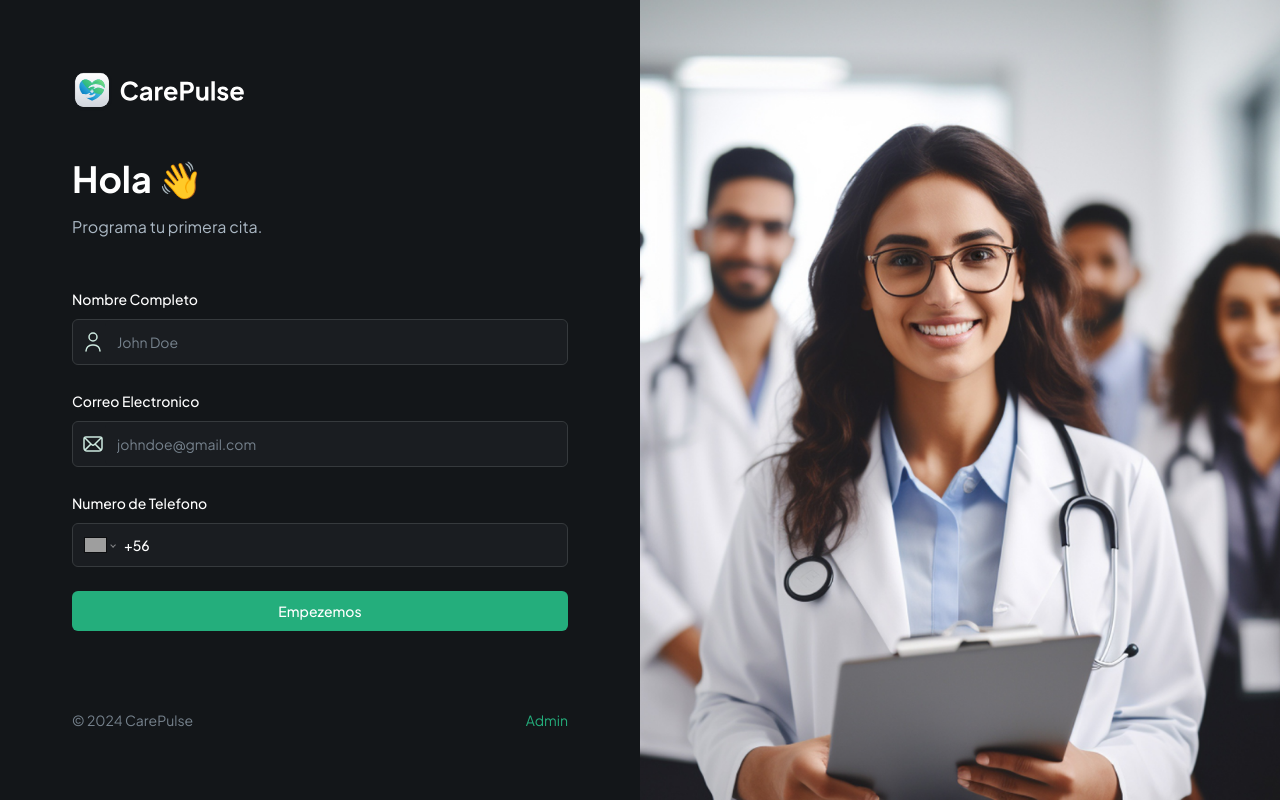
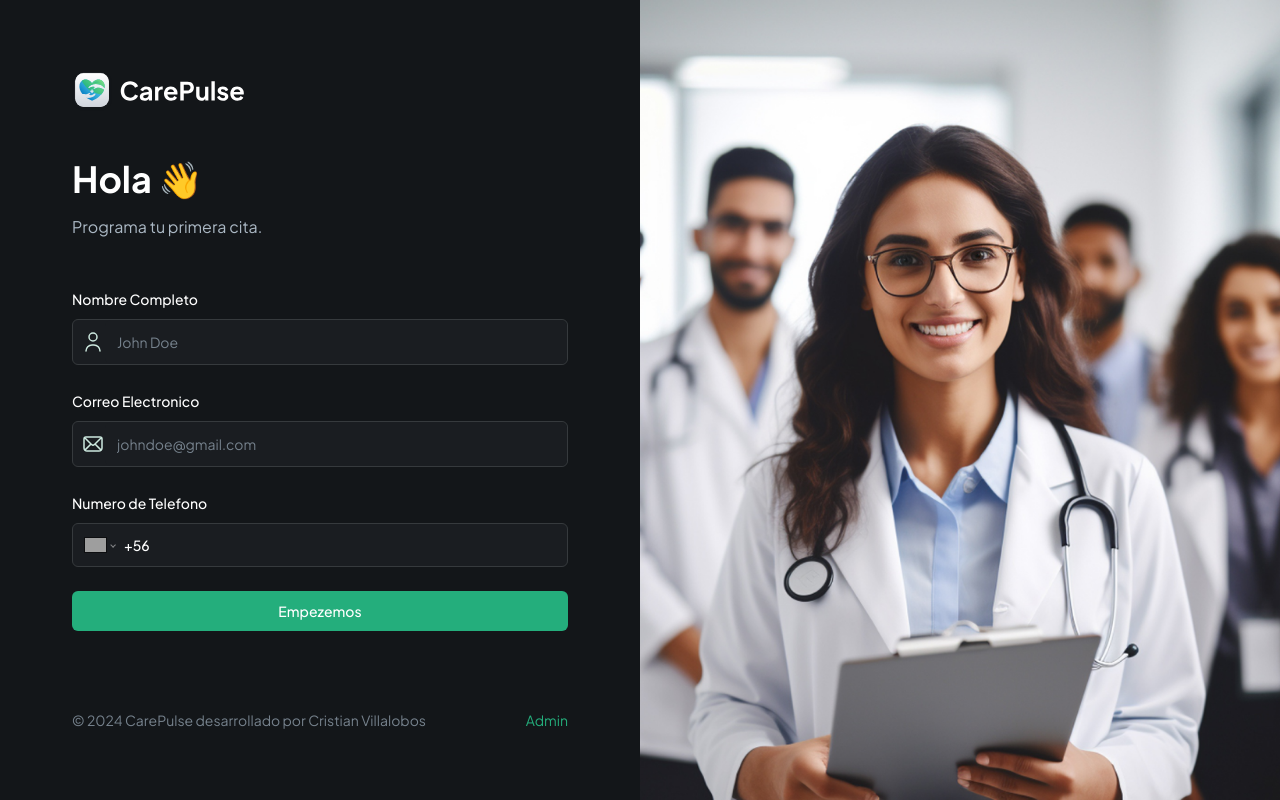
Before and after one commit to cristianvcx/carepulse, a Next.js app: page / in a window 1280 px wide. Built offline with nearby package versions, Linux system fonts and the light colour scheme; no server answers; grey boxes are pictures that could not be loaded.

Commit message:
actualizacion

```diff
--- a/app/page.tsx
+++ b/app/page.tsx
@@ -22,7 +22,7 @@ export default function Home({ searchParams }: SearchParamProps) {
           <PatientForm />
 
           <div className="text-14-regular mt-20 flex justify-between">
-            <p className="justify-items-end text-dark-600 xl:text-left">© 2024 CarePulse</p>
+            <p className="justify-items-end text-dark-600 xl:text-left">© 2024 CarePulse desarrollado por Cristian Villalobos</p>
             <Link href="/?admin=true" className="text-green-500">
               Admin
             </Link>
--- a/app/patients/[userId]/new-appointment/page.tsx
+++ b/app/patients/[userId]/new-appointment/page.tsx
@@ -30,7 +30,7 @@ export default async function NewAppointment({ params: { userId }}: SearchParamP
           />
 
           <p className="copyright mt-10 py-12">
-            © 2024 CarePulse
+          © 2024 CarePulse desarrollado por Cristian Villalobos
           </p>
         </div>
       </section>
--- a/app/patients/[userId]/new-appointment/success/page.tsx
+++ b/app/patients/[userId]/new-appointment/success/page.tsx
@@ -74,7 +74,7 @@ const Success = async ({
             Nueva Cita
           </Link>
         </Button>
-        <p className="copyright">© 2024 CarePulse</p>
+        <p className="copyright">© 2024 CarePulse desarrollado por Cristian Villalobos</p>
       </div>
     </div>
   );
--- a/app/patients/[userId]/register/page.tsx
+++ b/app/patients/[userId]/register/page.tsx
@@ -25,7 +25,7 @@ const Register = async ({ params: { userId } }: SearchParamProps) => {
 
           <RegisterForm user={user} />
           <p className="copyright py-12">
-            © 2024 CarePulse
+          © 2024 CarePulse desarrollado por Cristian Villalobos
           </p>
         </div>
       </section>
```
